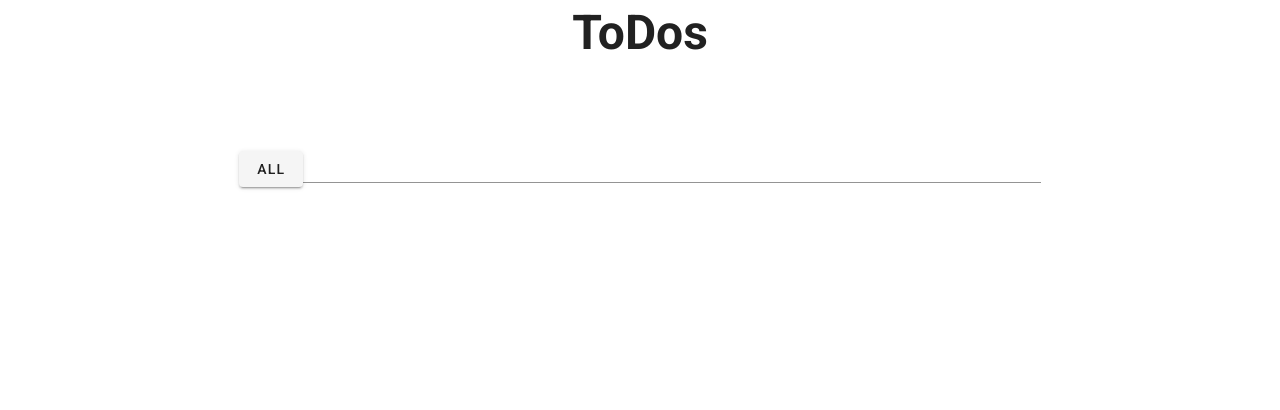
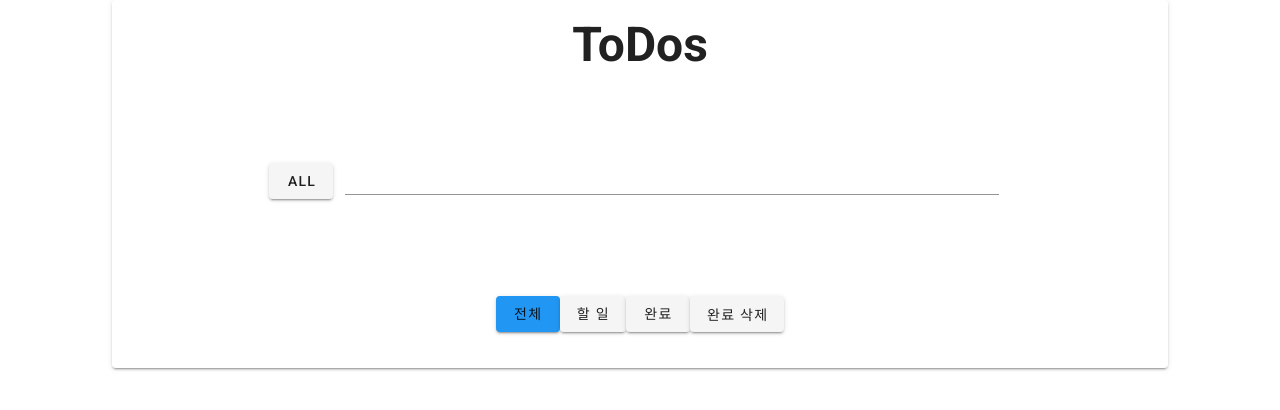
Before and after one commit to hty019/VueTutorial, a Vue app in the folder todolist/: page / in a window 1280 px wide. Shown: the top 410 px of the page. Built offline with nearby package versions, Linux system fonts and the light colour scheme.

Commit message:
마지막 전으로 느껴지는 커밋

```diff
--- a/todolist/src/App.vue
+++ b/todolist/src/App.vue
@@ -1,6 +1,8 @@
 <template>
   <v-app>
     <v-main>
+    <v-container style="max-width:1080px">
+      <v-card>
       <v-row class="text-center">
         <v-col class="pa-5">
           <h1 class="display-2 font-weight-bold mb-3"> <!--제목-->
@@ -10,11 +12,10 @@
       </v-row>
       <v-row class="pa-5 align-center"> <!-- 입력 행 -->
         <v-col class="d-flex justify-center">
-            <input-to-do @add-to-do="addToDo">
-              <v-btn class="align-self-center" @click="allChk">
-                all
-              </v-btn>
-            </input-to-do>
+          <v-btn class="align-self-center" @click="allChk">
+            all
+          </v-btn>
+            <input-to-do @add-to-do="addToDo"/>
         </v-col>
       </v-row>
       <v-row class="text-center"> <!-- 리스트 구간 -->
@@ -33,17 +34,17 @@
             </ul>
             <v-row> <!-- 필터 버튼 -->
               <v-col class="d-flex justify-center">
-                <filter-to-do
-                    :todolist="todolist"
-                    :type="type"
-                    @change-filter="type=$event"
-                    @del-done="delDone"
+                <filter-to-do :type.sync="type"
+                              :hide-del-btn="hideBtn"
+                              @del-done="delDone"
                 />
               </v-col>
             </v-row>
           </v-col>
         </v-col>
       </v-row>
+      </v-card>
+    </v-container>
     </v-main>
   </v-app>
 </template>
@@ -63,7 +64,8 @@ export default {
   data: () => ({
     todolist:[],
     type:0,
-    STORAGE_KEY:'todos-demo'
+    STORAGE_KEY:'todos-demo',
+    id:1,
   }),
   /**
    * 페이지 진입 시 로컬 스토리지 로드
@@ -72,34 +74,35 @@ export default {
     const localList=localStorage.getItem(this.STORAGE_KEY);
     if(localList!==null){
       this.todolist=JSON.parse(localList)
-    }else {
-      localStorage.setItem(this.STORAGE_KEY,JSON.stringify(this.todolist));
     }
   },
   methods:{
+    /**
+     * 완료 체크하기
+     */
     chkToDo(todo) {
       const idx = this.todolist.findIndex((v)=>v.id===todo.id)
-      this.todolist.splice(idx,1,{id:todo.id,content:todo.content,state:todo.state})
+      this.todolist.splice(idx,1,todo)
     },
     /**
      * 할 일 추가 (Immutable 방식으로 변경)
      */
     addToDo(userInput) {
-      const id=(this.todolist.length>0?this.todolist[this.todolist.length-1].id+1:1)
       this.todolist = [
         ...this.todolist,
         {
-          id:id,
+          id:this.newId,
           content:userInput,
           state:false
         }
       ]
+      this.type=0
     },
     /**
      * 항목 삭제
      */
-    delTodo(id){
-      this.todolist=this.todolist.filter((v)=>v.id!==id)
+    delTodo(todo){
+      this.todolist=this.todolist.filter((v)=>v.id!==todo.id)
     },
     /**
      * 리스트 로컬스토리지 저장
@@ -114,8 +117,7 @@ export default {
       const state=!this.todolist.every((v)=>v.state)
         this.todolist=this.todolist.map((v)=>{
           return {
-            id:v.id,
-            content:v.content,
+            ...v,
             state:state
           }
         });
@@ -142,13 +144,30 @@ export default {
     }
   },
   computed:{
-    filteredList() { //
+    filteredList() {
       switch(this.type) {
         case 0: return this.todolist
         case 1: return this.todolist.filter((v)=>!v.state)
         case 2: return this.todolist.filter((v)=>v.state)
         default: return [] // 빈배열 반환
       }
+    },
+    todoIsNull() {
+      return !(!this.todolist===false&&this.todolist.length>0)
+    },
+    newId() {
+      if(this.todoIsNull){
+        return 1
+      }else {
+        return this.todolist[this.todolist.length-1].id+1
+      }
+    },
+    hideBtn() {
+      if(this.todoIsNull) {
+        return true
+      }else {
+        return !this.todolist.some(v=>v.state===true)
+      }
     }
   }
 };
--- a/todolist/src/components/FilterToDo.vue
+++ b/todolist/src/components/FilterToDo.vue
@@ -1,10 +1,12 @@
 <template>
   <v-col cols="8" class="d-flex justify-center">
-    <div v-show="todolist.length>0">
-      <v-btn :class="{'type':type===0}" @click="$emit('change-filter',0)">전체</v-btn>
-      <v-btn :class="{'type':type===1}" @click="$emit('change-filter',1)">할 일</v-btn>
-      <v-btn :class="{'type':type===2}" @click="$emit('change-filter',2)">완료</v-btn>
-      <v-btn v-show="!todolist.every((v)=>!v.state)" @click="delDone">완료 삭제</v-btn>
+    <div v-show="!hideBtn">
+      <v-btn v-for="(item, index) in btnName"
+             :class="{'blue':type===index}"
+             @click="$emit('update:type',index)"
+             v-text="item"
+             :key="index"/>
+      <v-btn @click="delDone">완료 삭제</v-btn>
     </div>
   </v-col>
 </template>
@@ -13,8 +15,11 @@
 export default {
   name: "FilterToDo",
   props: [
-      'todolist','type'
+      'type','hideBtn'
   ],
+  data:() => ({
+   btnName:['전체','할 일','완료']
+  }),
   methods: {
     delDone() {
       this.$emit('del-done')
@@ -24,7 +29,5 @@ export default {
 </script>
 
 <style scoped>
-.type {
-  color: dodgerblue;
-}
+
 </style>
--- a/todolist/src/components/InputToDo.vue
+++ b/todolist/src/components/InputToDo.vue
@@ -1,7 +1,6 @@
 <template>
   <v-col class="d-flex justify-center" cols="8">
-    <slot></slot>
-    <v-text-field v-model.trim="userInput" @keyup.enter="addToDo"/>
+    <v-text-field v-model.trim="userInput" @keyup.enter="addToDo" clearable/>
   </v-col>
 </template>
 
@@ -15,13 +14,9 @@
     },
     methods: {
       addToDo() {
-        if(this.userInput.length>0){
+        if(!this.userInput){
           this.$emit('add-to-do',this.userInput)
-          this.$nextTick(
-
-              ()=>{여기에}
-          )
-          this.userInput=''
+          this.$nextTick(()=>{this.userInput=''})
         }
       }
     }
--- a/todolist/src/components/PrintToDo.vue
+++ b/todolist/src/components/PrintToDo.vue
@@ -1,32 +1,18 @@
 <template>
-  <v-list-item @mouseenter.stop="showDelBtn(todo.id)"
-               @mouseleave.stop="hideDelBtn"
-  >
-    <v-text-field v-if="edit===todo.id"
-                  v-model="userInput"
-                  @keyup.enter="editToDo(todo)"
-                  @keyup.esc="editCancel"
-                  autofocus
-    /> <!-- 수정 입력 행 -->
-    <template v-else>
-      <v-col cols="1"> <!--체크박스-->
-        <v-checkbox v-model="todo.state" @change="chkToDo(todo)"></v-checkbox>
+  <v-list-item>
+      <v-col cols="10" class="text-left"> <!--내용-->
+        <v-text-field @dblclick="toggleWritable"
+                      :readonly="!writable"
+                      @keyup.enter="editTodo"
+                      @keyup.esc="cancel"
+                      v-model="todo.content"
+                      :class="{'text-decoration-line-through':todo.state}"
+                      prepend-icon="V"
+                      @click:prepend="chkTodo"
+                      append-outer-icon="삭제"
+                      @click:append-outer="delTodo"
+        />
       </v-col>
-      <v-col
-          cols="10"
-          class="text-left"
-          :class="{'done':todo.state}"
-      > <!--내용-->
-        <span @dblclick="editShow(todo)">
-          {{todo.content}}
-        </span>
-      </v-col>
-      <v-col cols="1"><!--삭제버튼-->
-        <v-btn v-show="delBtn===todo.id"
-               @click="delTodo(todo.id)"
-        >삭제</v-btn>
-      </v-col>
-    </template>
   </v-list-item>
 </template>
 
@@ -35,64 +21,55 @@ export default {
   name: "PrintToDo",
   data:()=>{
     return {
-      edit:0,
-      delBtn:0,
-      userInput:''
+      writable:false,
+      origin:''
     }
+  },
+  mounted() {
+    this.origin=this.todo.content
   },
   props:[
     'todo'
   ],
   methods: {
-    editCancel() {
-      this.edit=0
-      this.userInput=''
+    /**
+     * 완료 항목이 아닐 때에만 수정하기
+     */
+    toggleWritable() {
+      if(!this.todo.state) {
+        this.writable=true
+      }
+    },
+    /**
+     * 이벤트 취소
+     */
+    cancel() {
+      this.todo.content=this.origin
+      this.writable=false
     },
     /**
      * 완료 체크
      */
-    chkToDo(todo) {
-      this.$emit('chk-todo',todo)
-    },
-    /**
-     * 삭제 버튼 보이기
-     */
-    showDelBtn(id) {
-      this.delBtn=id
-    },
-    /**
-     * 삭제 버튼 숨기기
-     */
-    hideDelBtn() {
-      this.delBtn=''
+    chkTodo() {
+      this.cancel()
+      this.todo.state=!this.todo.state
+      this.$emit('chk-todo',this.todo)
     },
     /**
      * 할 일 편집
      */
-    editToDo(todo) {
-      if(this.userInput===''){ //수정 후 공백이라면 해당 항목을 삭제
-        this.delTodo(todo.id)
-      }else {
-        todo.content=this.userInput
-        this.$emit('edit-to-do',todo)
-        this.edit=0
-        this.userInput=''
+    editTodo() {
+      if(!this.todo.content===false) {
+        this.writable=false
+        this.$emit('edit-to-do',this.todo)
+        this.origin=this.todo.content
       }
     },
     /**
      * 항목 삭제
      */
-    delTodo(id){
-      this.$emit('del-to-do',id)
-    },
-    /**
-     * 수정 폼 출력
-     */
-    editShow(todo){
-      if(!todo.state){
-        this.userInput=todo.content
-        this.edit=todo.id
-      }
+    delTodo(){
+      this.$emit('del-to-do',this.todo)
     },
     /**
      * 완료 목록 삭제
@@ -100,16 +77,10 @@ export default {
     delDone() {
       this.$emit('del-done')
     }
-  }
+  },
 }
 </script>
 
 <style scoped>
-.done {
-  background-color: rgba(0,0,0,0.1);
-}
-.done span {
-  text-decoration: line-through;
-  color:rgba(0,0,0,0.5);
-}
+
 </style>
```
